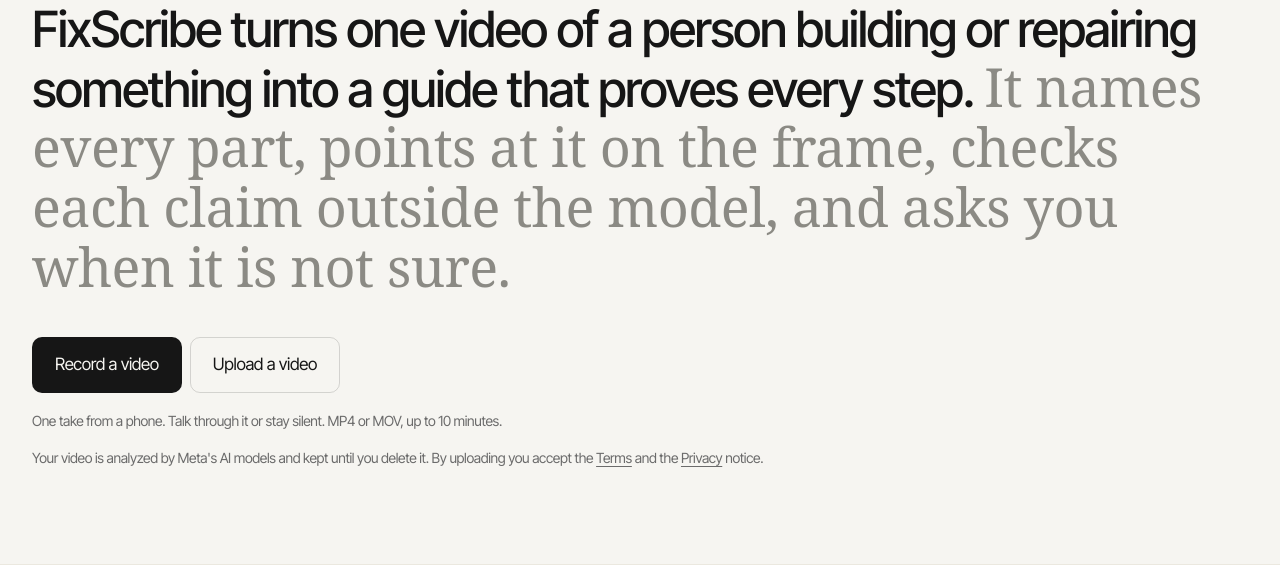
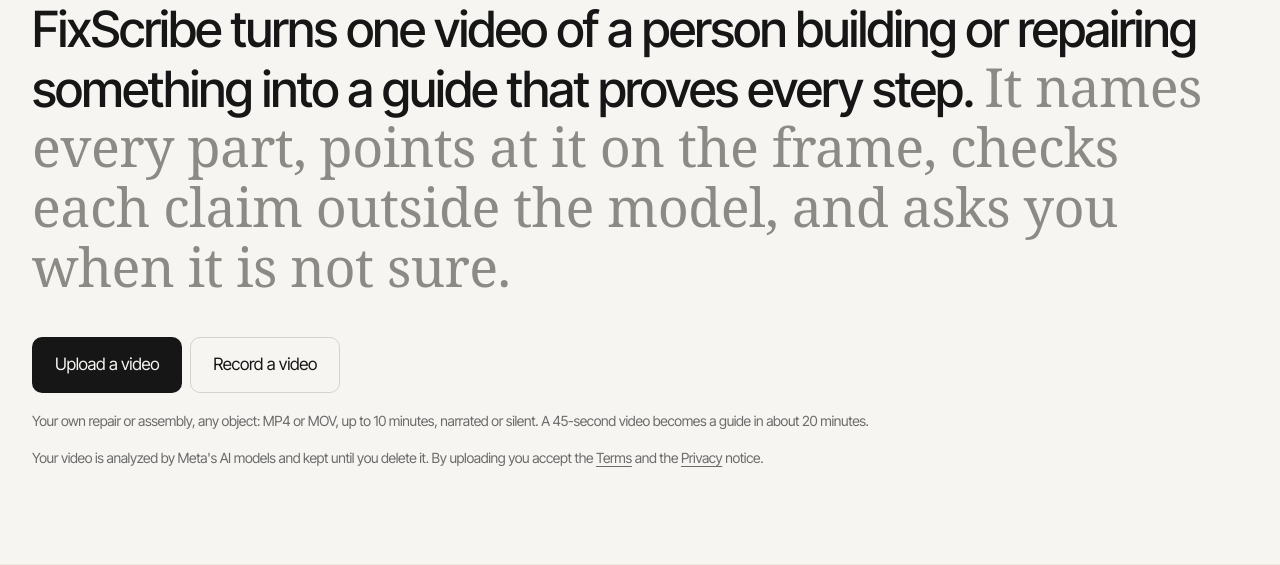
Before and after one commit to Serxav/fixscribe, a FastAPI app: page / in a window 1280 px wide. Shown: the part 189-754 px from the top of the page. Run offline with FastAPI, Linux system fonts and the light colour scheme; parts of the project's set-up code (start-up, migrations or seed data) failed here and were passed over; some web fonts are replaced.

Commit message:
landing: Upload a video comes first; the sample coach needs no laptop
Co-Authored-By: Claude Opus 5.5 <noreply@anthropic.com>

```diff
--- a/web/templates/index.html
+++ b/web/templates/index.html
@@ -6,21 +6,36 @@
     <span class="lead">FixScribe turns one video of a person building or repairing something into a guide that proves every step.</span>
     <span class="rest">It names every part, points at it on the frame, checks each claim outside the model, and asks you when it is not sure.</span>
   </h1>
+  {% if uploads %}
+  <form class="start" action="/upload" method="post" enctype="multipart/form-data" data-reveal style="--d:.08s">
+    <label class="btn btn-primary btn-lg">
+      Upload a video
+      <input class="visually-hidden" type="file" name="video" accept="video/mp4,video/quicktime,.mov,.m4v,.mp4" data-autosubmit>
+    </label>
+    <label class="btn btn-glass btn-lg">
+      Record a video
+      <input class="visually-hidden" type="file" name="video" accept="video/*" capture="environment" data-autosubmit>
+    </label>
+    <p class="note">Your own repair or assembly, any object: MP4 or MOV, up to {{ max_minutes }} minutes, narrated or silent. A 45-second video becomes a guide in about 20 minutes.</p>
+    <p class="note">Your video is analyzed by Meta's AI models and kept until you delete it. By uploading you accept the <a href="/terms">Terms</a> and the <a href="/privacy">Privacy</a> notice.</p>
+    <p class="note hidden" role="status">Uploading…</p>
+  </form>
+  {% endif %}
   {% if sample %}
-  <p class="sample-links" data-reveal style="--d:.08s">
-    <a class="btn btn-primary btn-lg" href="/guides/{{ sample }}/live">Try the live coach</a>
-    <a class="btn btn-soft btn-lg" href="/guides/{{ sample }}">See a finished guide</a>
+  <p class="sample-links" data-reveal style="--d:.09s">
+    <a class="btn {{ 'btn-soft' if uploads else 'btn-primary' }} btn-lg" href="/guides/{{ sample }}">See a finished guide</a>
+    <a class="btn btn-soft btn-lg" href="/guides/{{ sample }}/live">Try the live coach</a>
   </p>
-  <p class="note try-head" data-reveal style="--d:.09s">Try it in this order:</p>
-  <ol class="try-order" aria-label="Try it in this order" data-reveal style="--d:.09s">
+  <p class="note try-head" data-reveal style="--d:.1s">Try it in this order:</p>
+  <ol class="try-order" aria-label="Try it in this order" data-reveal style="--d:.1s">
+    {% if uploads %}<li><b>Upload a video</b> of a repair or assembly, up to {{ max_minutes }} minutes. The progress page shows every stage; a 45-second video takes about 20 minutes, so open the next steps in another tab meanwhile.</li>{% endif %}
     <li><b>See a finished guide.</b> Scroll its steps: each part outlined, the screws numbered, a clip of every step. <span class="muted">1 min</span></li>
-    <li><b>Try the live coach</b>, then tap <b>Use this guide's video</b>: it follows the repair step by step and marks the parts. Ask it a question. <span class="muted">Answers take 10–20 s</span></li>
-    <li>On the same page, <b>Start the camera</b> and point it at a laptop, or tap 🎙️ and talk to it.</li>
-    {% if uploads %}<li><b>Record a video</b> or <b>Upload a video</b> of your own repair, up to {{ max_minutes }} minutes: it becomes a guide in about 20 minutes for a 45-second video. Leave the progress page open.</li>{% endif %}
+    <li><b>Try the live coach</b>, then tap <b>Use this guide's video</b>. No laptop needed: the guide's own video plays where your camera would be, and the coach follows it step by step and marks the parts. Ask it a question. <span class="muted">Answers take 10–20 s</span></li>
+    {% if uploads %}<li>When your guide is ready, open it and tap <b>Live coach</b>, then <b>Start the camera</b> and point it at your own object: the coach follows your hands through your guide. Tap 🎙️ to talk to it.</li>{% else %}<li>On the coach page, <b>Start the camera</b> and point it at a laptop, or tap 🎙️ and talk to it.</li>{% endif %}
   </ol>
-  <p class="note try-more" data-reveal style="--d:.1s"><a href="https://github.com/Serxav/fixscribe/blob/main/docs/TRY_IT.md">Every step, the waiting times, and how to run it on your own computer</a></p>
+  <p class="note try-more" data-reveal style="--d:.11s"><a href="https://github.com/Serxav/fixscribe/blob/main/docs/TRY_IT.md">Every step, the waiting times, and how to run it on your own computer</a></p>
   {% if samples|length > 1 %}
-  <nav class="sample-guides" id="guides" aria-label="Finished guides" data-reveal style="--d:.1s">
+  <nav class="sample-guides" id="guides" aria-label="Finished guides" data-reveal style="--d:.12s">
     <p class="note">Finished guides FixScribe wrote from repair videos:</p>
     <ul>
       {% for s in samples %}<li><a href="/guides/{{ s.id }}"><b>{{ s.title }}</b></a> <span class="muted">· {{ s.steps }} steps · <a href="/guides/{{ s.id }}/live">live coach</a></span></li>
@@ -29,21 +44,7 @@
   </nav>
   {% endif %}
   {% endif %}
-  {% if uploads %}
-  <form class="start" action="/upload" method="post" enctype="multipart/form-data" data-reveal style="--d:.12s">
-    <label class="btn btn-primary btn-lg">
-      Record a video
-      <input class="visually-hidden" type="file" name="video" accept="video/*" capture="environment" data-autosubmit>
-    </label>
-    <label class="btn btn-glass btn-lg">
-      Upload a video
-      <input class="visually-hidden" type="file" name="video" accept="video/mp4,video/quicktime,.mov,.m4v,.mp4" data-autosubmit>
-    </label>
-    <p class="note">One take from a phone. Talk through it or stay silent. MP4 or MOV, up to {{ max_minutes }} minutes.</p>
-    <p class="note">Your video is analyzed by Meta's AI models and kept until you delete it. By uploading you accept the <a href="/terms">Terms</a> and the <a href="/privacy">Privacy</a> notice.</p>
-    <p class="note hidden" role="status">Uploading…</p>
-  </form>
-  {% else %}
+  {% if not uploads %}
   <div class="start" data-reveal style="--d:.12s">
     <p class="note">This free demo server shows finished guides and their live coach. Turning a new video into a guide needs more memory than it has: run FixScribe on your own computer (see the <a href="https://github.com/Serxav/fixscribe#run-it-locally">README</a>){% if samples|length > 1 %} or open the finished guides above{% endif %}.</p>
   </div>
```
Also changed, not shown: docs/TRY_IT.md (+3 -2 lines), README.md.
